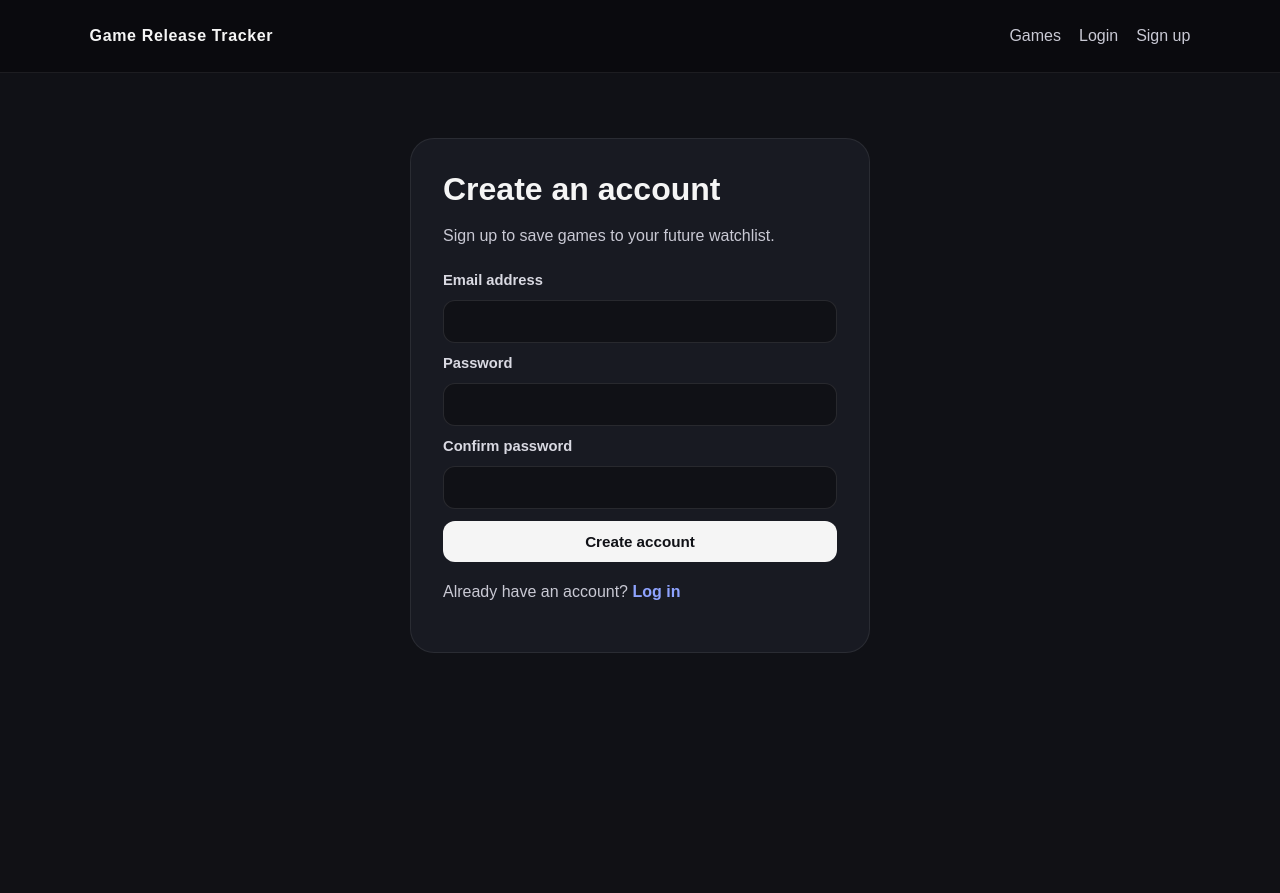
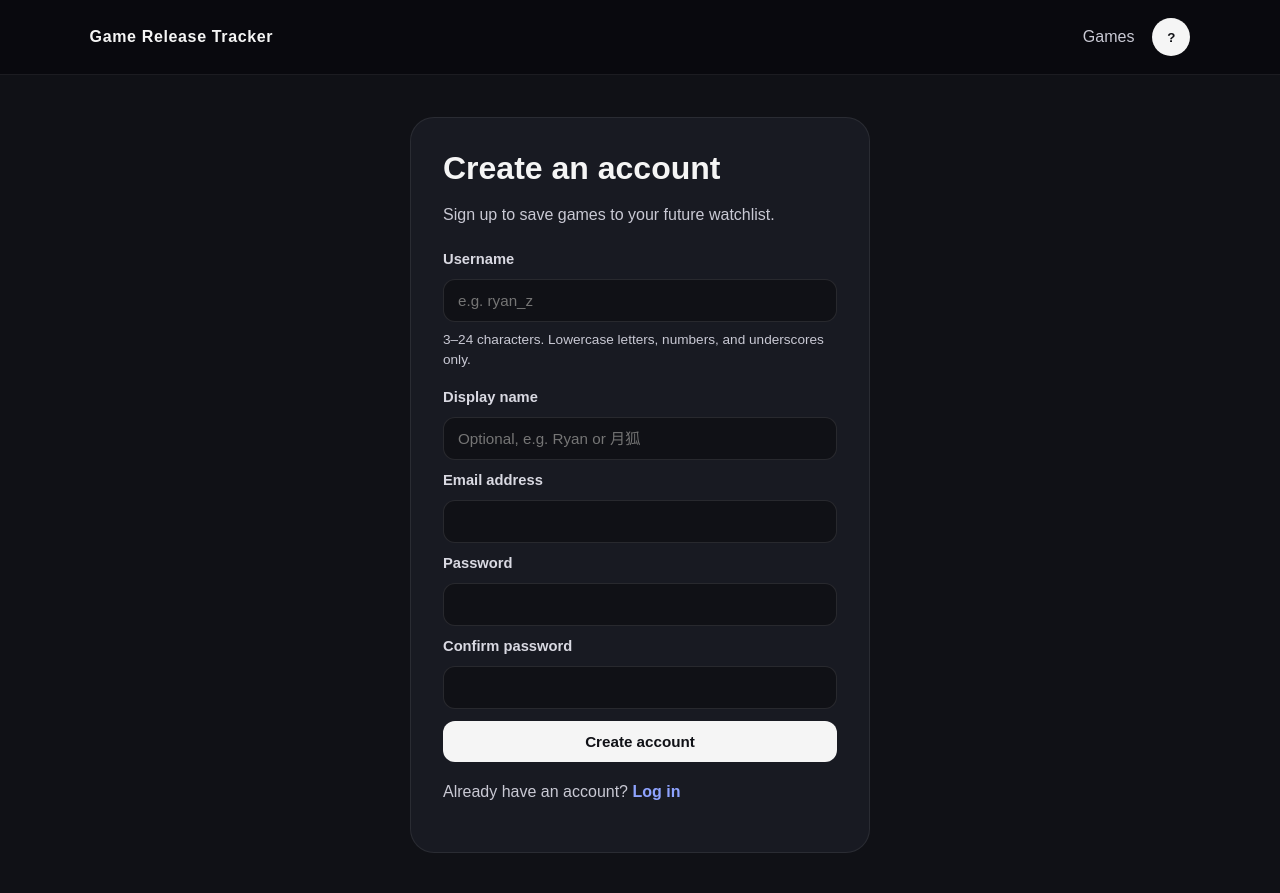
Before and after one commit to Ryan-Z-220/game-expo-tracker, a Flask app: page /signup in a window 1280 px wide. Shown: the top 893 px of the page. Before the commit the page ends 653 px from the top, so only its background shows below. Run offline with Flask 3, Linux system fonts and the light colour scheme; parts of the project's set-up code (start-up, migrations or seed data) failed here and were passed over.

Commit message:
Add user profiles and account dropdown

```diff
--- a/app.py
+++ b/app.py
@@ -2,6 +2,7 @@
 
 import math
 import os
+import re
 
 from datetime import datetime
 from zoneinfo import ZoneInfo
@@ -17,6 +18,7 @@ app.secret_key = os.getenv("FLASK_SECRET_KEY", "dev-secret-key")
 
 SUPABASE_URL = os.getenv("SUPABASE_URL")
 SUPABASE_KEY = os.getenv("SUPABASE_KEY")
+SUPABASE_SERVICE_ROLE_KEY = os.getenv("SUPABASE_SERVICE_ROLE_KEY")
 
 if not SUPABASE_URL or not SUPABASE_KEY:
     raise RuntimeError(
@@ -25,10 +27,24 @@ if not SUPABASE_URL or not SUPABASE_KEY:
 
 # supabase create client request
 supabase: Client = create_client(SUPABASE_URL, SUPABASE_KEY)
+admin_supabase: Client | None = None
+if SUPABASE_SERVICE_ROLE_KEY:
+    admin_supabase = create_client(SUPABASE_URL, SUPABASE_SERVICE_ROLE_KEY)
+
+USERNAME_PATTERN = re.compile(r"^[a-z0-9_]{3,24}$")
+
+def normalize_username(value):
+    return value.strip().lower()
+
+def is_valid_username(username):
+    return bool(USERNAME_PATTERN.fullmatch(username))
+
+
 @app.context_processor
 def inject_user():
     return {
-        "current_user": session.get("user")
+        "current_user": session.get("user"),
+        "current_profile": session.get("profile"),
     }
 
 def get_supabase_for_current_user():
@@ -203,6 +219,37 @@ def game_detail(slug):
 
     comments = comments_response.data or []
 
+    comment_user_ids = list({
+        comment["user_id"]
+        for comment in comments
+        if comment.get("user_id")
+    })
+
+    profiles_by_id = {}
+
+    if comment_user_ids:
+        profiles_response = (
+            supabase.table("profiles")
+            .select("id, username, display_name")
+            .in_("id", comment_user_ids)
+            .execute()
+        )
+
+        profiles_by_id = {
+            profile["id"]: profile
+            for profile in (profiles_response.data or [])
+        }
+
+    for comment in comments:
+        profile = profiles_by_id.get(comment.get("user_id"))
+
+        if profile:
+            comment["author_name"] = profile.get("display_name") or profile.get("username")
+            comment["author_username"] = profile.get("username")
+        else:
+            comment["author_name"] = comment.get("user_email") or "User"
+            comment["author_username"] = None
+
     return render_template(
         "game_detail.html",
         game=game,
@@ -220,12 +267,18 @@ def game_detail(slug):
 @app.route("/signup", methods=["GET", "POST"])
 def signup():
     if request.method == "POST":
+        username = normalize_username(request.form.get("username", ""))
+        display_name = request.form.get("display_name", "").strip()
         email = request.form.get("email", "").strip()
         password = request.form.get("password", "")
         confirm_password = request.form.get("confirm_password", "")
 
-        if not email or not password or not confirm_password:
-            flash("Please fill in all fields.")
+        if not username or not email or not password or not confirm_password:
+            flash("Please fill in all required fields.")
+            return render_template("signup.html")
+
+        if not is_valid_username(username):
+            flash("Username must be 3–24 characters and use only lowercase letters, numbers, and underscores.")
             return render_template("signup.html")
 
         if password != confirm_password:
@@ -236,19 +289,56 @@ def signup():
             flash("Password must be at least 6 characters.")
             return render_template("signup.html")
 
+        if not admin_supabase:
+            flash("Signup is temporarily unavailable because server profile setup is missing.")
+            return render_template("signup.html")
+
         try:
-            response = supabase.auth.sign_up(
+            existing_profile = (
+                supabase.table("profiles")
+                .select("id")
+                .eq("username", username)
+                .limit(1)
+                .execute()
+            )
+
+            if existing_profile.data:
+                flash("This username is already taken. Please choose another one.")
+                return render_template("signup.html")
+
+            auth_response = supabase.auth.sign_up(
                 {
                     "email": email,
                     "password": password,
                 }
             )
 
+            user = auth_response.user
+
+            if not user:
+                flash("Could not create account. Please try again.")
+                return render_template("signup.html")
+
+            admin_supabase.table("profiles").insert(
+                {
+                    "id": user.id,
+                    "username": username,
+                    "display_name": display_name or username,
+                    "role": "user",
+                }
+            ).execute()
+
             flash("Account created. Please check your email to confirm your account, then log in.")
             return redirect(url_for("login"))
 
         except Exception as error:
-            flash(f"Signup failed: {error}")
+            error_text = str(error)
+
+            if "duplicate" in error_text.lower() or "unique" in error_text.lower():
+                flash("This username is already taken. Please choose another one.")
+            else:
+                flash(f"Signup failed: {error}")
+
             return render_template("signup.html")
 
     return render_template("signup.html")
@@ -282,6 +372,25 @@ def login():
             session["user"] = {
                 "id": user.id,
                 "email": user.email,
+            }
+
+            profile_response = (
+                supabase.table("profiles")
+                .select("id, username, display_name, avatar_url, role")
+                .eq("id", user.id)
+                .limit(1)
+                .execute()
+            )
+
+            profiles = profile_response.data or []
+            profile = profiles[0] if profiles else None
+
+            session["profile"] = profile or {
+                "id": user.id,
+                "username": user.email.split("@")[0],
+                "display_name": user.email.split("@")[0],
+                "avatar_url": None,
+                "role": "user",
             }
 
             session["access_token"] = session_data.access_token
@@ -517,5 +626,48 @@ def delete_comment(comment_id):
 
     return redirect(next_url)
 
+# request for profile section
+@app.route("/profile")
+def profile():
+    user_id = get_current_user_id()
+
+    if not user_id:
+        flash("Please log in to view your profile.")
+        return redirect(url_for("login"))
+
+    user_supabase = get_supabase_for_current_user()
+
+    profile_response = (
+        user_supabase.table("profiles")
+        .select("id, username, display_name, avatar_url, role, created_at")
+        .eq("id", user_id)
+        .limit(1)
+        .execute()
+    )
+
+    profiles = profile_response.data or []
+    profile_data = profiles[0] if profiles else session.get("profile")
+
+    watchlist_response = (
+        user_supabase.table("watchlist")
+        .select("id", count="exact")
+        .eq("user_id", user_id)
+        .execute()
+    )
+
+    comments_response = (
+        user_supabase.table("comments")
+        .select("id", count="exact")
+        .eq("user_id", user_id)
+        .execute()
+    )
+
+    return render_template(
+        "profile.html",
+        profile=profile_data,
+        watchlist_count=watchlist_response.count or 0,
+        comment_count=comments_response.count or 0,
+    )
+
 if __name__ == "__main__":
     app.run(debug=True)
--- a/static/css/style.css
+++ b/static/css/style.css
@@ -74,6 +74,97 @@ a {
   background: transparent;
   padding: 0;
   cursor: pointer;
+}
+
+.account-menu {
+  position: relative;
+}
+
+.account-button {
+  border: none;
+  background: transparent;
+  padding: 0;
+  cursor: pointer;
+}
+
+.account-avatar,
+.profile-avatar-large {
+  display: grid;
+  place-items: center;
+  background: #f5f5f5;
+  color: #101116;
+  font-weight: 800;
+}
+
+.account-avatar {
+  width: 38px;
+  height: 38px;
+  border-radius: 50%;
+}
+
+.account-dropdown {
+  display: none;
+  position: absolute;
+  right: 0;
+  top: 48px;
+  min-width: 220px;
+  background: #181a22;
+  border: 1px solid rgba(255, 255, 255, 0.12);
+  border-radius: 16px;
+  padding: 10px;
+  z-index: 30;
+  box-shadow: 0 18px 40px rgba(0, 0, 0, 0.35);
+}
+
+.account-menu.open .account-dropdown {
+  display: grid;
+  gap: 4px;
+}
+
+.account-dropdown a,
+.account-dropdown button {
+  width: 100%;
+  border: none;
+  background: transparent;
+  color: #d9d9e2;
+  text-align: left;
+  padding: 10px 12px;
+  border-radius: 10px;
+  font: inherit;
+  cursor: pointer;
+}
+
+.account-dropdown a:hover,
+.account-dropdown button:hover {
+  background: rgba(142, 163, 255, 0.12);
+  color: #ffffff;
+}
+
+.account-dropdown form {
+  margin: 0;
+}
+
+.account-summary {
+  padding: 10px 12px 12px;
+  border-bottom: 1px solid rgba(255, 255, 255, 0.08);
+  margin-bottom: 4px;
+}
+
+.account-summary strong {
+  display: block;
+  color: #ffffff;
+}
+
+.account-summary span {
+  display: block;
+  margin-top: 4px;
+  color: #aeb0bd;
+  font-size: 0.75rem;
+}
+
+.account-email {
+  color: #7f8496;
+  word-break: break-all;
 }
 
 /* navigation bar section end */
@@ -668,6 +759,16 @@ a {
   padding: 18px;
 }
 
+.comment-author {
+  color: #ffffff;
+  font-weight: 700;
+}
+
+.comment-username {
+  color: #aeb0bd;
+  font-weight: 600;
+}
+
 .comment-meta {
   display: flex;
   justify-content: space-between;
@@ -722,3 +823,83 @@ a {
 }
 
 /* game detail section end */
+
+/* profile section start */
+
+.profile-page {
+  max-width: 820px;
+  margin: 0 auto;
+}
+
+.profile-card {
+  display: flex;
+  align-items: center;
+  gap: 24px;
+  background: #181a22;
+  border: 1px solid rgba(255, 255, 255, 0.08);
+  border-radius: 24px;
+  padding: 30px;
+}
+
+.profile-avatar-large {
+  width: 92px;
+  height: 92px;
+  border-radius: 50%;
+  font-size: 2.2rem;
+  flex: 0 0 auto;
+}
+
+.profile-card h1 {
+  margin: 6px 0 8px;
+  font-size: clamp(2rem, 4vw, 3.4rem);
+}
+
+.profile-username,
+.profile-role {
+  color: #c9c9d4;
+  margin: 6px 0;
+}
+
+.profile-stats {
+  display: grid;
+  grid-template-columns: repeat(2, minmax(0, 1fr));
+  gap: 18px;
+  margin-top: 22px;
+}
+
+.profile-stats div {
+  background: #181a22;
+  border: 1px solid rgba(255, 255, 255, 0.08);
+  border-radius: 18px;
+  padding: 22px;
+}
+
+.profile-stats span {
+  color: #aeb0bd;
+}
+
+.profile-stats strong {
+  display: block;
+  margin-top: 8px;
+  color: #ffffff;
+  font-size: 2rem;
+}
+
+.form-hint {
+  color: #8d91a3;
+  font-size: 0.85rem;
+  margin: -4px 0 6px;
+}
+
+@media (max-width: 640px) {
+  .profile-card {
+    align-items: flex-start;
+    flex-direction: column;
+  }
+
+  .profile-stats {
+    grid-template-columns: 1fr;
+  }
+}
+
+/* profile section end */
--- /dev/null
+++ b/static/js/account_menu.js
@@ -0,0 +1,27 @@
+document.addEventListener("DOMContentLoaded", () => {
+  const menu = document.querySelector(".account-menu");
+  const button = document.querySelector(".account-button");
+
+  if (!menu || !button) {
+    return;
+  }
+
+  button.addEventListener("click", (event) => {
+    event.stopPropagation();
+
+    const isOpen = menu.classList.toggle("open");
+    button.setAttribute("aria-expanded", isOpen ? "true" : "false");
+  });
+
+  document.addEventListener("click", () => {
+    menu.classList.remove("open");
+    button.setAttribute("aria-expanded", "false");
+  });
+
+  document.addEventListener("keydown", (event) => {
+    if (event.key === "Escape") {
+      menu.classList.remove("open");
+      button.setAttribute("aria-expanded", "false");
+    }
+  });
+});
--- a/templates/base.html
+++ b/templates/base.html
@@ -10,6 +10,7 @@
   <link rel="stylesheet" href="{{ url_for('static', filename='css/style.css') }}">
 </head>
 <script src="{{ url_for('static', filename='js/watchlist.js') }}"></script>
+<script src="{{ url_for('static', filename='js/account_menu.js') }}"></script>
 <body>
   <header class="site-header">
     <a class="logo" href="{{ url_for('games') }}">Game Release Tracker</a>
@@ -17,17 +18,37 @@
     <nav class="nav-links">
       <a class="nav-item" href="{{ url_for('games') }}">Games</a>
 
-      {% if current_user %}
-        <a class="nav-item" href="{{ url_for('watchlist') }}">Watchlist</a>
-        <span class="nav-user">{{ current_user.email }}</span>
+      <div class="account-menu">
+        <button class="account-button" type="button" aria-expanded="false">
+          {% if current_user %}
+            <span class="account-avatar">
+              {{ (current_profile.display_name or current_profile.username or current_user.email)[0]|upper }}
+            </span>
+          {% else %}
+            <span class="account-avatar">?</span>
+          {% endif %}
+        </button>
 
-        <form method="post" action="{{ url_for('logout') }}" class="logout-form">
-          <button type="submit" class="nav-item nav-button">Logout</button>
-        </form>
-      {% else %}
-        <a class="nav-item" href="{{ url_for('login') }}">Login</a>
-        <a class="nav-item" href="{{ url_for('signup') }}">Sign up</a>
-      {% endif %}
+        <div class="account-dropdown">
+          {% if current_user %}
+            <div class="account-summary">
+              <strong>{{ current_profile.display_name or current_profile.username }}</strong>
+              <span>@{{ current_profile.username }}</span>
+              <span class="account-email">{{ current_user.email }}</span>
+            </div>
+
+            <a href="{{ url_for('profile') }}">Profile</a>
+            <a href="{{ url_for('watchlist') }}">Watchlist</a>
+
+            <form method="post" action="{{ url_for('logout') }}">
+              <button type="submit">Logout</button>
+            </form>
+          {% else %}
+            <a href="{{ url_for('login') }}">Login</a>
+            <a href="{{ url_for('signup') }}">Sign up</a>
+          {% endif %}
+        </div>
+      </div>
     </nav>
   </header>
 
--- a/templates/signup.html
+++ b/templates/signup.html
@@ -21,6 +21,29 @@
     {% endwith %}
 
     <form method="post" class="auth-form">
+      <label for="username">Username</label>
+        <input
+          id="username"
+          type="text"
+          name="username"
+          required
+          minlength="3"
+          maxlength="24"
+          pattern="[a-z0-9_]+"
+          placeholder="e.g. ryan_z"
+        >
+        <p class="form-hint">
+          3–24 characters. Lowercase letters, numbers, and underscores only.
+        </p>
+
+        <label for="display_name">Display name</label>
+        <input
+          id="display_name"
+          type="text"
+          name="display_name"
+          maxlength="40"
+          placeholder="Optional, e.g. Ryan or 月狐"
+        >
       <label for="email">Email address</label>
       <input id="email" type="email" name="email" required>
 
```
Also changed, not shown: templates/game_detail.html (+6 -1 lines), templates/profile.html (added, +33 -0 lines).
